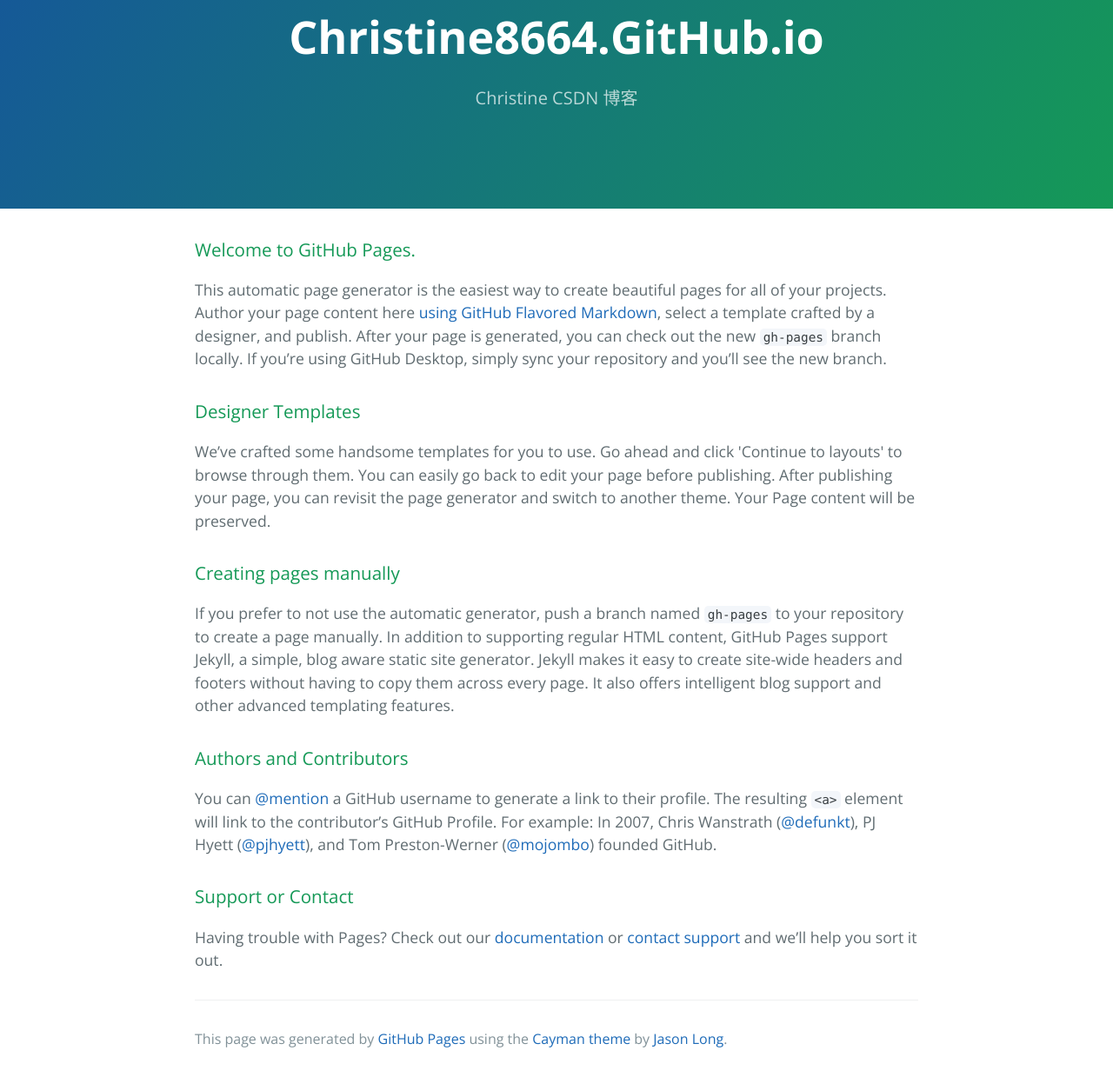
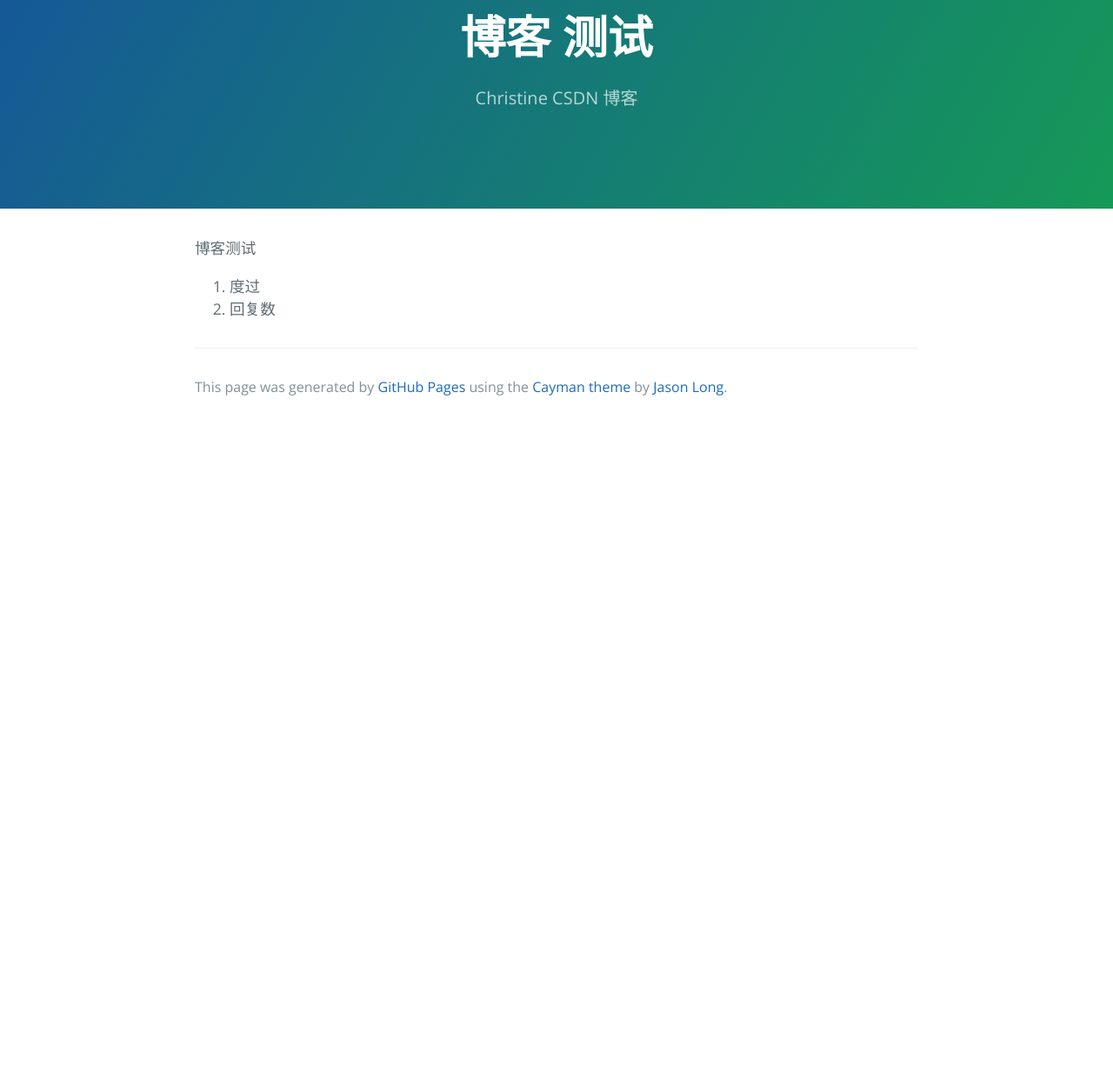
Before and after one commit to Christine8664/Christine8664.github.io, a plain HTML site: page index.html in a window 1280 px wide. Shown: the part 77-1316 px from the top of the page at 87% size. After the commit the page ends 800 px from the top, so only its background shows below. Drawn offline with nearby package versions, Linux system fonts and the light colour scheme.

Commit message:
Replace master branch with page content via GitHub

```diff
--- a/index.html
+++ b/index.html
@@ -2,7 +2,7 @@
 <html lang="en-us">
   <head>
     <meta charset="UTF-8">
-    <title>Christine8664.GitHub.io by Christine8664</title>
+    <title>博客 测试 by Christine8664</title>
     <meta name="viewport" content="width=device-width, initial-scale=1">
     <link rel="stylesheet" type="text/css" href="stylesheets/normalize.css" media="screen">
     <link href='https://fonts.googleapis.com/css?family=Open+Sans:400,700' rel='stylesheet' type='text/css'>
@@ -11,35 +11,17 @@
   </head>
   <body>
     <section class="page-header">
-      <h1 class="project-name">Christine8664.GitHub.io</h1>
+      <h1 class="project-name">博客 测试</h1>
       <h2 class="project-tagline">Christine CSDN 博客</h2>
     </section>
 
     <section class="main-content">
-      <h3>
-<a id="welcome-to-github-pages" class="anchor" href="#welcome-to-github-pages" aria-hidden="true"><span aria-hidden="true" class="octicon octicon-link"></span></a>Welcome to GitHub Pages.</h3>
+      <p>博客测试</p>
 
-<p>This automatic page generator is the easiest way to create beautiful pages for all of your projects. Author your page content here <a href="https://guides.github.com/features/mastering-markdown/">using GitHub Flavored Markdown</a>, select a template crafted by a designer, and publish. After your page is generated, you can check out the new <code>gh-pages</code> branch locally. If you’re using GitHub Desktop, simply sync your repository and you’ll see the new branch.</p>
-
-<h3>
-<a id="designer-templates" class="anchor" href="#designer-templates" aria-hidden="true"><span aria-hidden="true" class="octicon octicon-link"></span></a>Designer Templates</h3>
-
-<p>We’ve crafted some handsome templates for you to use. Go ahead and click 'Continue to layouts' to browse through them. You can easily go back to edit your page before publishing. After publishing your page, you can revisit the page generator and switch to another theme. Your Page content will be preserved.</p>
-
-<h3>
-<a id="creating-pages-manually" class="anchor" href="#creating-pages-manually" aria-hidden="true"><span aria-hidden="true" class="octicon octicon-link"></span></a>Creating pages manually</h3>
-
-<p>If you prefer to not use the automatic generator, push a branch named <code>gh-pages</code> to your repository to create a page manually. In addition to supporting regular HTML content, GitHub Pages support Jekyll, a simple, blog aware static site generator. Jekyll makes it easy to create site-wide headers and footers without having to copy them across every page. It also offers intelligent blog support and other advanced templating features.</p>
-
-<h3>
-<a id="authors-and-contributors" class="anchor" href="#authors-and-contributors" aria-hidden="true"><span aria-hidden="true" class="octicon octicon-link"></span></a>Authors and Contributors</h3>
-
-<p>You can <a href="https://help.github.com/articles/basic-writing-and-formatting-syntax/#mentioning-users-and-teams" class="user-mention">@mention</a> a GitHub username to generate a link to their profile. The resulting <code>&lt;a&gt;</code> element will link to the contributor’s GitHub Profile. For example: In 2007, Chris Wanstrath (<a href="https://github.com/defunkt" class="user-mention">@defunkt</a>), PJ Hyett (<a href="https://github.com/pjhyett" class="user-mention">@pjhyett</a>), and Tom Preston-Werner (<a href="https://github.com/mojombo" class="user-mention">@mojombo</a>) founded GitHub.</p>
-
-<h3>
-<a id="support-or-contact" class="anchor" href="#support-or-contact" aria-hidden="true"><span aria-hidden="true" class="octicon octicon-link"></span></a>Support or Contact</h3>
-
-<p>Having trouble with Pages? Check out our <a href="https://help.github.com/pages">documentation</a> or <a href="https://github.com/contact">contact support</a> and we’ll help you sort it out.</p>
+<ol>
+<li>度过</li>
+<li>回复数</li>
+</ol>
 
       <footer class="site-footer">
 
```
Also changed, not shown: params.json (+2 -2 lines).
